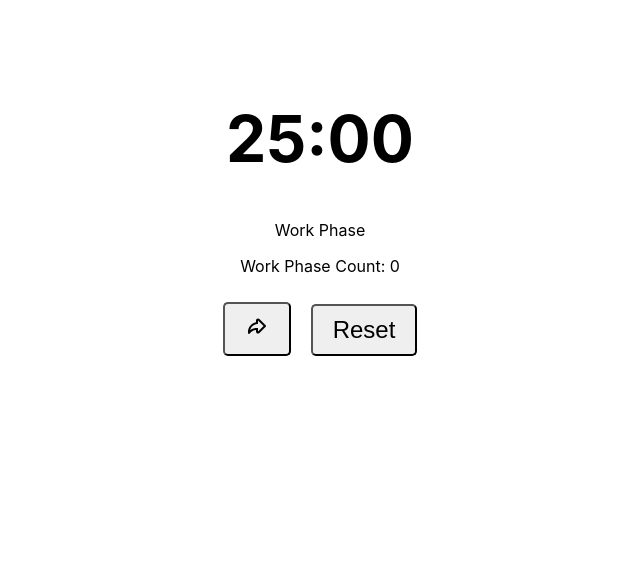
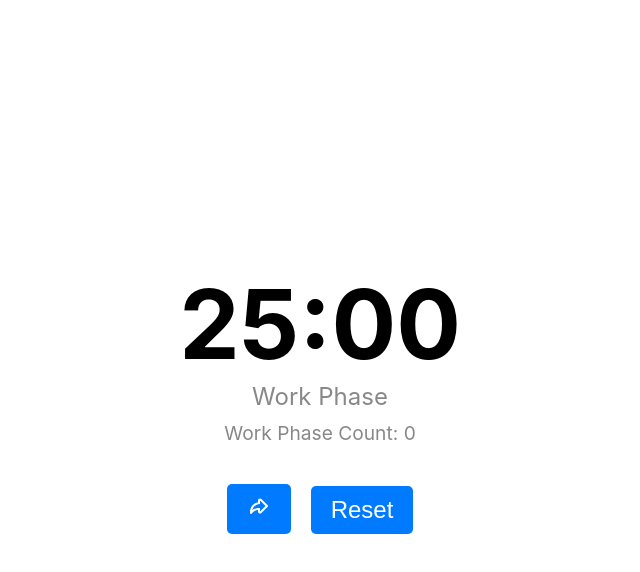
Before and after one commit to bncmn/pomodoro-timer, a React (Create React App) app: page / in a window 1280 px wide. Shown: the top 572 px of the page, without its empty margins (320-960 px from the left). Built offline with nearby package versions, Linux system fonts and the light colour scheme.

Commit message:
Modify the appearance of the timer.

```diff
--- a/src/App.css
+++ b/src/App.css
@@ -1,20 +1,47 @@
 .App {
+  display: flex;
+  flex-direction: column;
+  align-items: center;
+  justify-content: center;
+  height: 100vh;
+}
+
+.timer {
   text-align: center;
-  margin-top: 100px;
 }
 
 .timer h1 {
-  font-size: 4rem;
+  font-size: 6rem;
+  margin: 0;
 }
 
-.controls button {
-  margin: 10px;
+.phase {
+  font-size: 1.5rem;
+  margin: 0;
+  color: #888;
+}
+
+.count {
+  font-size: 1.2rem;
+  margin-top: 10px;
+  color: #888;
+}
+
+.controls {
+  margin-top: 20px;
+}
+
+.control-btn {
   font-size: 1.5rem;
   padding: 10px 20px;
+  margin: 0 10px;
+  border: none;
   border-radius: 5px;
+  background-color: #007bff;
+  color: #fff;
   cursor: pointer;
 }
 
-.controls button:hover {
-  background-color: #e0e0e0;
+.control-btn:hover {
+  background-color: #0056b3;
 }
--- a/src/App.js
+++ b/src/App.js
@@ -58,12 +58,16 @@ function App() {
         <h1>
           {minutes.toString().padStart(2, '0')}:{seconds.toString().padStart(2, '0')}
         </h1>
-        <p>{isWorkPhase ? 'Work Phase' : 'Break Phase'}</p>
-        <p>Work Phase Count: {workPhaseCount}</p>
+        <p className="phase">{isWorkPhase ? 'Work Phase' : 'Break Phase'}</p>
+        <p className="count">Work Phase Count: {workPhaseCount}</p>
       </div>
       <div className="controls">
-        <button onClick={toggleTimer}>{isActive ? <TiArrowBackOutline /> : <TiArrowForwardOutline />}</button>
-        <button onClick={resetTimer}>Reset</button>
+        <button className="control-btn" onClick={toggleTimer}>
+          {isActive ? <TiArrowBackOutline /> : <TiArrowForwardOutline />}
+        </button>
+        <button className="control-btn" onClick={resetTimer}>
+          Reset
+        </button>
       </div>
     </div>
   );
```
